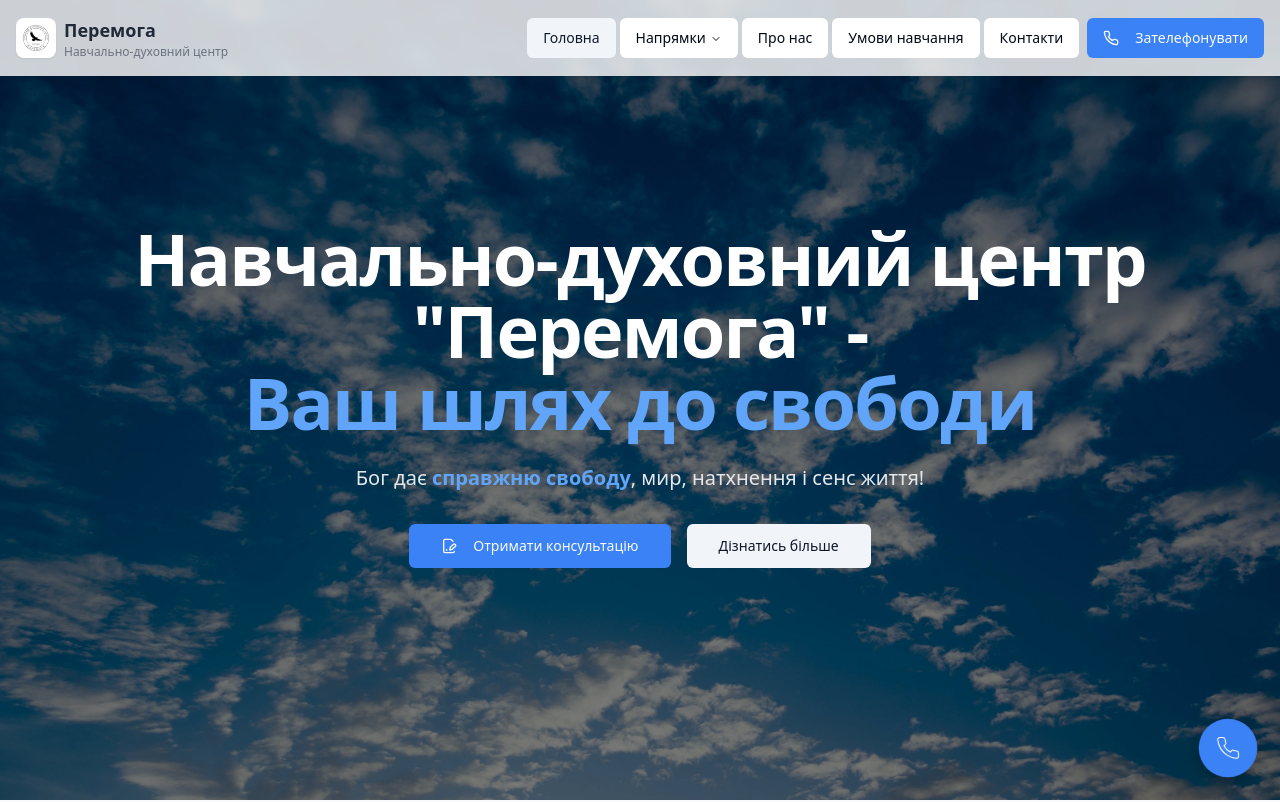
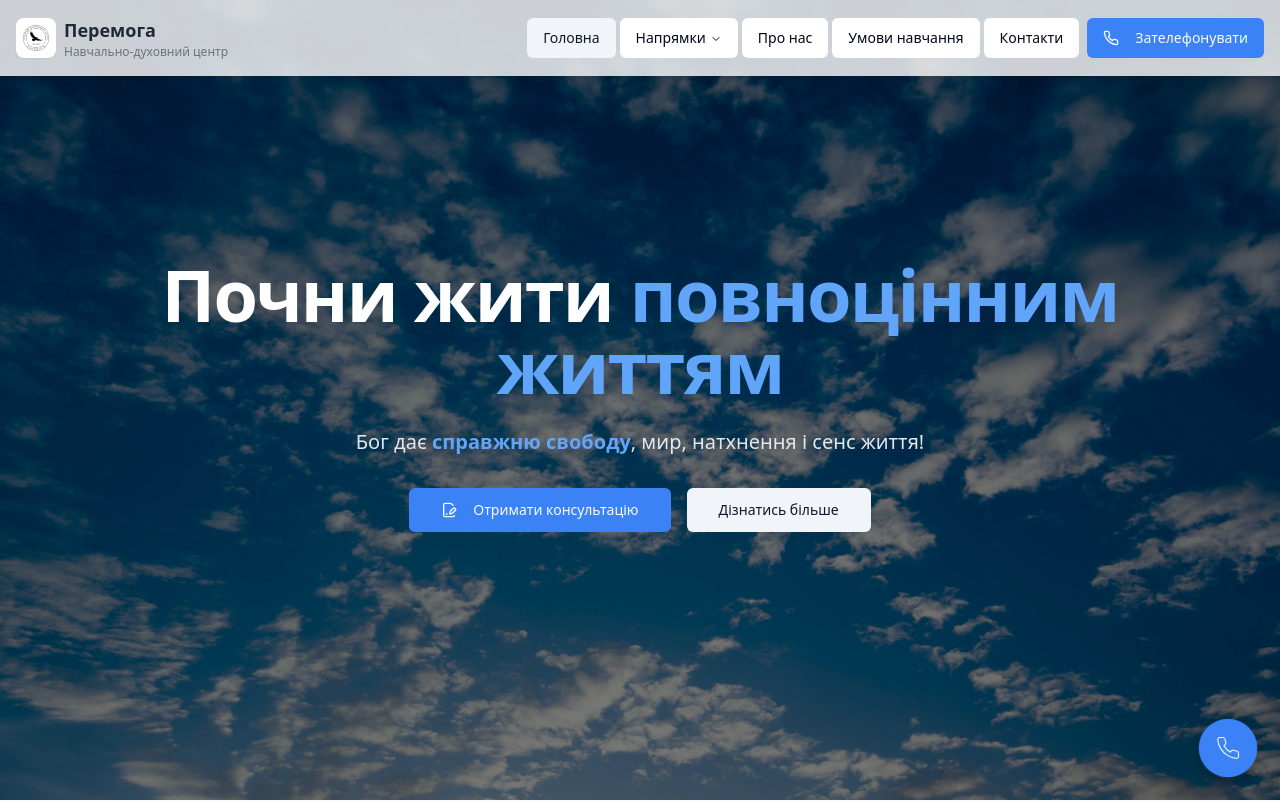
Before and after one commit to holynefor-sys/v0-website-design-remake, a Next.js app: page / in a window 1280 px wide. Shown: the top 802 px of the page. Built offline with nearby package versions, Linux system fonts and the light colour scheme.

Commit message:
feat: update hero section heading and fix encoding
Change hero heading to "Почни жити повноцінним життям" with accent color and fix encoding issues.

Co-authored-by: null <248000762+holynefor-sys@users.noreply.github.com>

```diff
--- a/components/hero-section.tsx
+++ b/components/hero-section.tsx
@@ -15,7 +15,7 @@ export const HeroSection = ({ onOpenForm }: { onOpenForm: () => void }) => {
         src="/images/головна.jpg"
         alt="Схід сонця над долиною"
         fill
-        style={{ objectFit: 'cover' }}
+        style={{ objectFit: "cover" }}
         className="z-0 fixed inset-0 w-full h-full"
         priority
       />
@@ -30,15 +30,13 @@ export const HeroSection = ({ onOpenForm }: { onOpenForm: () => void }) => {
           className="text-4xl md:text-6xl lg:text-7xl font-extrabold tracking-tight"
           animate={{ y: [0, -10, 0] }}
           transition={{
-            duration: 1.5, // Faster animation
+            duration: 1.5,
             ease: "easeInOut",
             repeat: Number.POSITIVE_INFINITY,
             repeatType: "reverse",
           }}
         >
-          Навчально-духовний центр &quot;Перемога&quot; -
-          <br />
-          <span className="text-blue-400">Ваш шлях до свободи</span>
+          Почни жити <span className="text-blue-400">повноцінним життям</span>
         </motion.h1>
         <p className="mt-4 max-w-2xl mx-auto text-lg md:text-xl text-gray-200">
           Бог дає <span className="text-blue-400 font-semibold">справжню свободу</span>, мир, натхнення і сенс життя!
```
